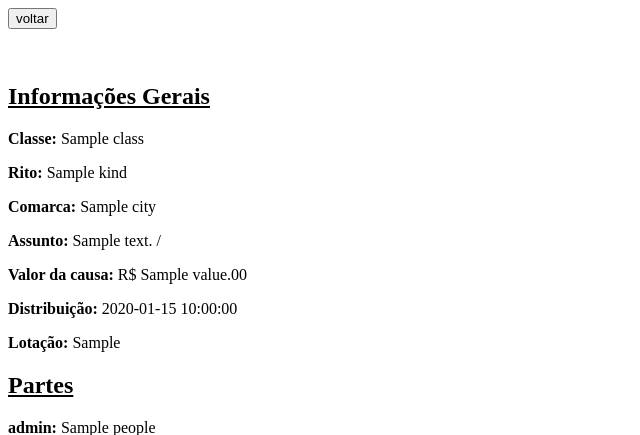
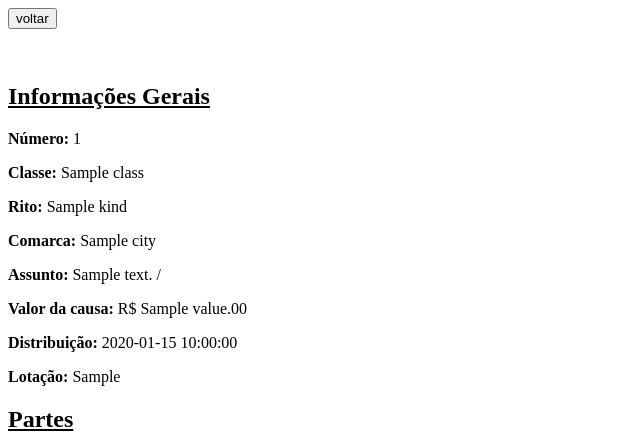
Before and after one commit to maripnascimento/tucujuris, a Flask app: template templates/result.html in a window 1280 px wide. Shown: the top 435 px of the page, without its empty margins (0-640 px from the left). Run offline with Flask 2, Linux system fonts and the light colour scheme; the template is opened without the code that fills it: most values are stand-ins (such as "Sample title", 1, 10 or a date in 2020); parts of the project's set-up code (start-up, migrations or seed data) failed here and were passed over.

Commit message:
Update result.html

```diff
--- a/templates/result.html
+++ b/templates/result.html
@@ -11,6 +11,7 @@
 	<div>
 		{% block list %}
 		<h2><u>Informações Gerais</u></h2>
+		<p><b>Número:</b> {{lawsuit['basic_info']['number']}}</p>
 		<p><b>Classe:</b> {{lawsuit['basic_info']['class']}}</p>
 		<p><b>Rito:</b> {{lawsuit['basic_info']['kind']}}</p>
 		<p><b>Comarca: </b>{{lawsuit['basic_info']['city']}}</p>
```
